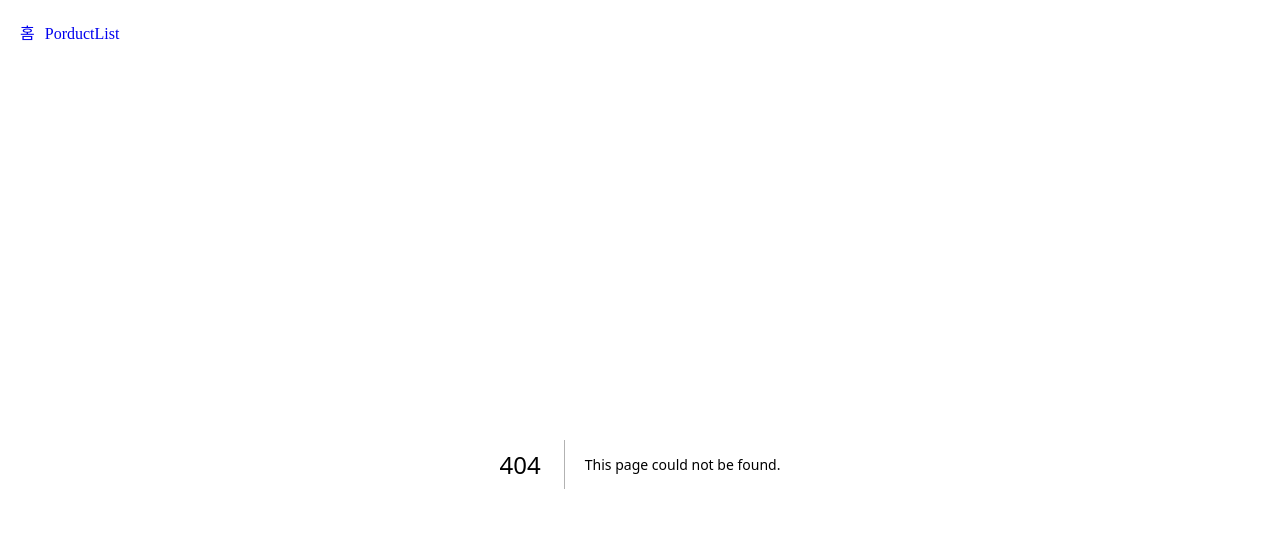
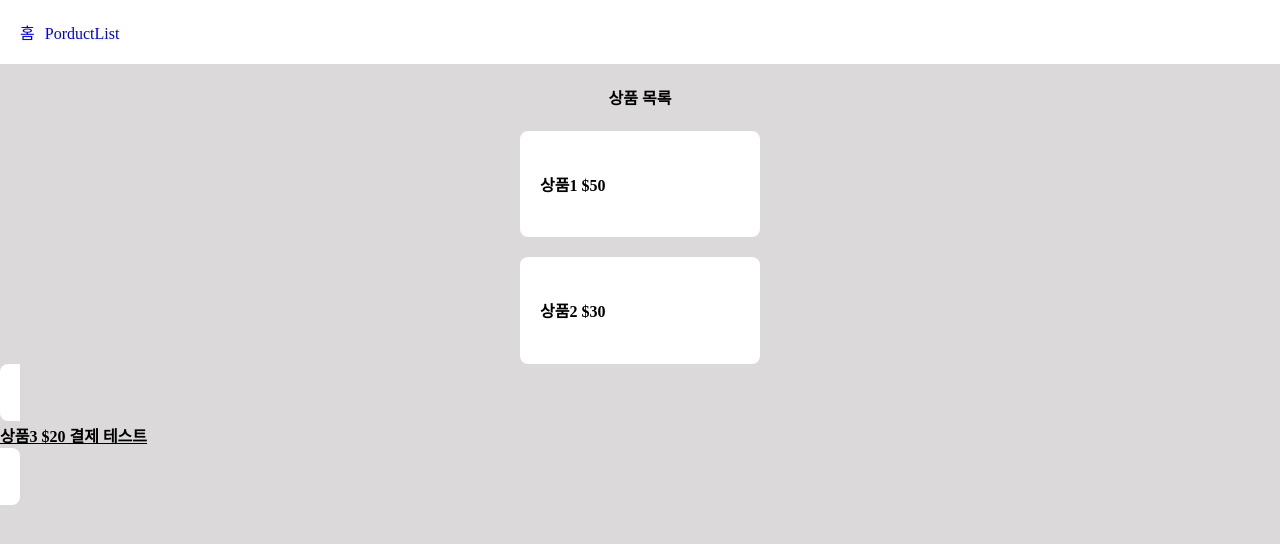
Before and after one commit to guno517/next-board, a Next.js app: page /productList in a window 1280 px wide. Before the commit this address had no page. Shown: the top 544 px of the page. Built offline with nearby package versions, Linux system fonts and the light colour scheme.

Commit message:
장바구니, 결제 페이지 라우팅 및 레이아웃 설정

```diff
--- /dev/null
+++ b/app/cart/page.js
@@ -0,0 +1,6 @@
+import React from 'react';
+import '../globals.css';
+
+export default function Cart() {
+  return <h3 className="title">장바구니 페이지입니다</h3>;
+}
--- /dev/null
+++ b/app/cart/payment/page.js
@@ -0,0 +1,5 @@
+import React from 'react';
+
+export default function Payment() {
+  return <h3 className="title">결제 페이지입니다</h3>;
+}
--- /dev/null
+++ b/app/productList/page.js
@@ -0,0 +1,19 @@
+import Link from 'next/link';
+import React from 'react';
+
+export default function ProductList() {
+  return (
+    <div>
+      <h4 className="title">상품 목록</h4>
+      <div className="food">
+        <h4>상품1 $50</h4>
+      </div>
+      <div className="food">
+        <h4>상품2 $30</h4>
+      </div>
+      <Link href="/cart" className="food">
+        <h4>상품3 $20 결제 테스트</h4>
+      </Link>
+    </div>
+  );
+}
--- /dev/null
+++ b/app/productList/product/page.js
@@ -0,0 +1,5 @@
+import React from 'react';
+
+export default function Product() {
+  return <div>Product Detail Page</div>;
+}
```
Also changed, not shown: app/cart/layout.js (added, +10 -0 lines).
